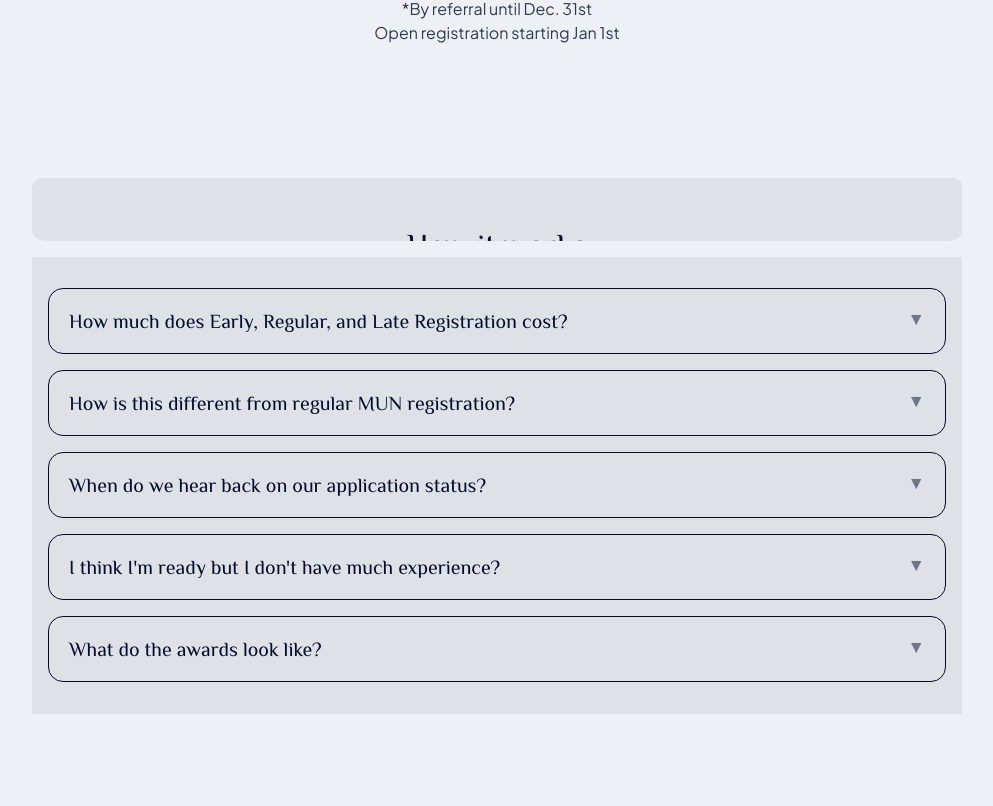
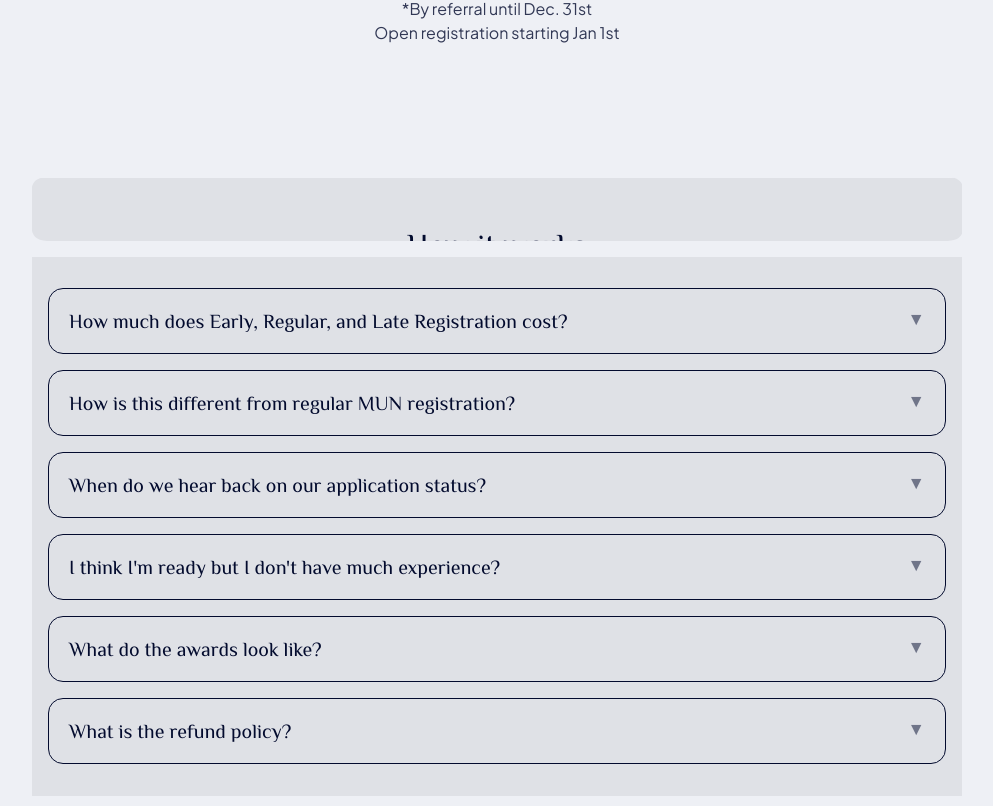
Before and after one commit to oklex/simnato-site, a Next.js app: page /registration in a window 1280 px wide. Shown: the part 543-1349 px from the top of the page, without its empty margins (143-1136 px from the left). Before the commit the page ends 1267 px from the top, so only its background shows below. Built offline with nearby package versions, Linux system fonts and the light colour scheme.

Commit message:
updated FAQ on registration

```diff
--- a/src/pages/registration.tsx
+++ b/src/pages/registration.tsx
@@ -101,8 +101,8 @@ export const RegistrationPage = (): ReactElement => {
 									<>
 										<Text mode="dark">
 											All accepted Delegates will be charged a flat $125. This
-											does not include rooming acoomodations. This fee will not
-											change for Early or Late applicants.
+											does not include overnight acoomodations. This fee will
+											not change for Early or Late applicants.
 										</Text>
 									</>
 								),
@@ -160,7 +160,7 @@ export const RegistrationPage = (): ReactElement => {
 									<>
 										<Text mode="dark">
 											Offers will be sent out at the end of the referral period,
-											and then at the end of each month afterwards.Please allow
+											and then at the end of each month afterwards. Please allow
 											at least 3-4 weeks to review your application
 										</Text>
 										<br />
@@ -231,6 +231,31 @@ export const RegistrationPage = (): ReactElement => {
 										While we will be making an effort to aknowledge uniquely
 										positive contribution from indivdual delegates, however
 										SimNATO will not be having Delegate awards!
+									</Text>
+								),
+							},
+						]}
+					></Accordion>
+					<Spacer />
+					<Accordion
+						background="transparent"
+						mode="dark"
+						content={[
+							{
+								key: 'key',
+								label: (
+									<Div width="100%">
+										<Header level={6} mode="dark">
+											What is the refund policy?
+										</Header>
+									</Div>
+								),
+								content: (
+									<Text mode="dark">
+										Delegates may request a refund for extenuating
+										circumstances, to be determined at the discretion of the
+										SimNATO logistics team. Eligible refunds may to cover up to 50% of their
+										registration fee, which will be payable after March 8th.
 									</Text>
 								),
 							},
```
